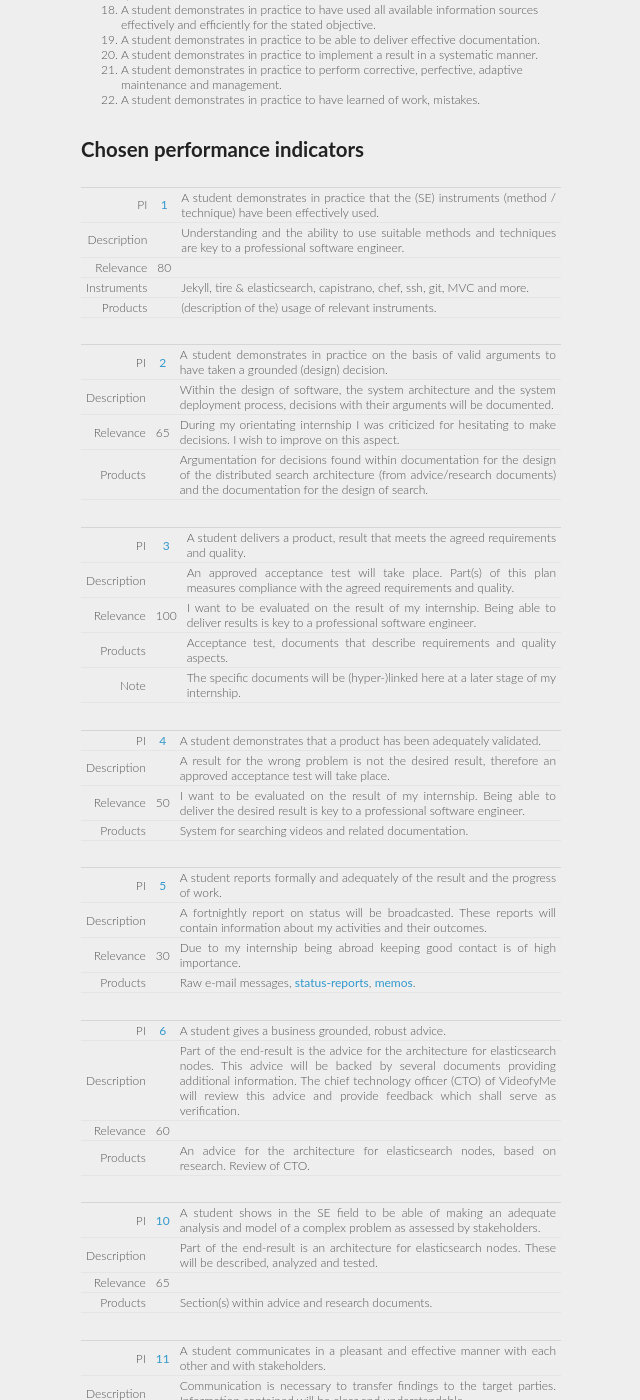
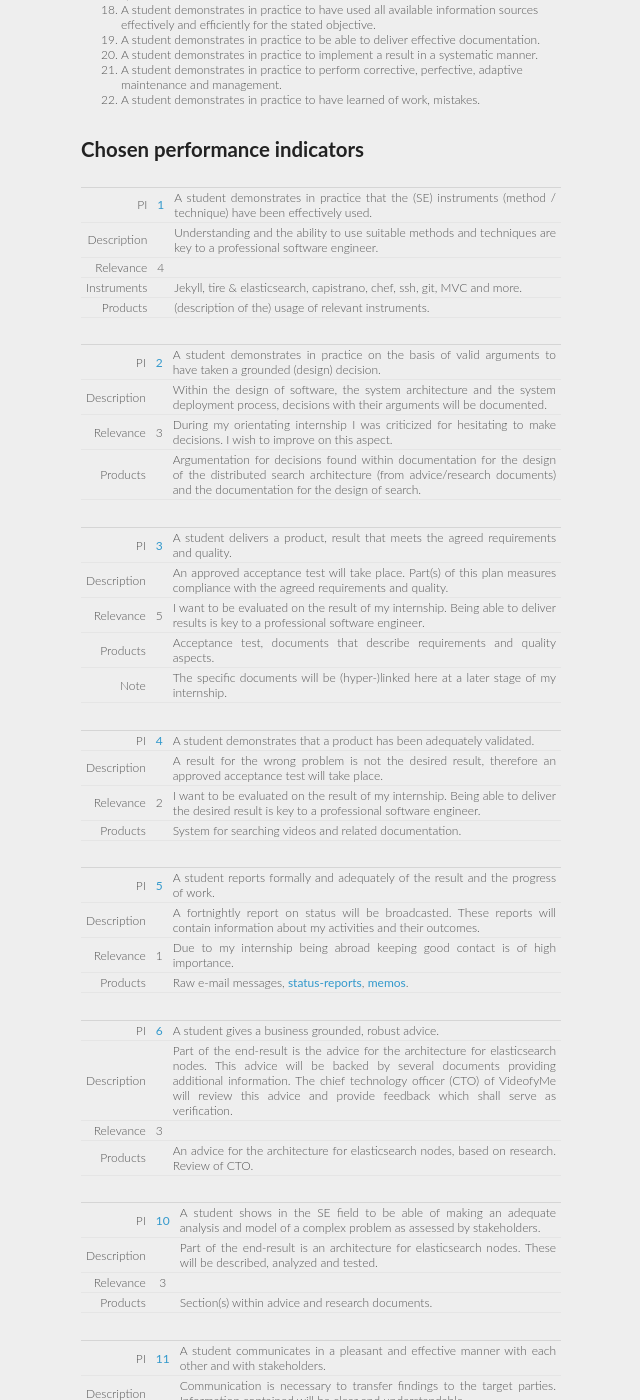
Before and after one commit to xeago/gradblog, a Jekyll site: the page built from graduation/performance-plan.md, in a window 1280 px wide and 1400 px high, scrolled down 778 px. Shown: the whole window, without its empty margins (319-959 px from the left). Built offline with Jekyll 4.4.1, drawn with Linux system fonts in a browser that asks for light colours; Markdown is read by kramdown in place of the engine named in the settings; some of the changed text lies outside the part shown.

Commit message:
Change relevance numbers according to regulations

```diff
--- a/graduation/performance-plan.md
+++ b/graduation/performance-plan.md
@@ -42,7 +42,7 @@
 -:|:-------:|-----------|
 PI          | [1][PI01] | A student demonstrates in practice that the (SE) instruments (method / technique) have been effectively used.
 Description |           | Understanding and the ability to use suitable methods and techniques are key to a professional software engineer.
-Relevance   | 80        |
+Relevance   | 4         |
 Instruments |           | Jekyll, tire & elasticsearch, capistrano, chef, ssh, git, MVC and more.
 Products    |           | (description of the) usage of relevant instruments.
 
@@ -50,14 +50,14 @@
 -:|:-------:|-----------|
 PI          | [2][PI02] | A student demonstrates in practice on the basis of valid arguments to have taken a grounded (design) decision.
 Description |           | Within the design of software, the system architecture and the system deployment process, decisions with their arguments will be documented.
-Relevance   | 65        | During my orientating internship I was criticized for hesitating to make decisions. I wish to improve on this aspect.
+Relevance   | 3        | During my orientating internship I was criticized for hesitating to make decisions. I wish to improve on this aspect.
 Products    |           | Argumentation for decisions found within documentation for the design of the distributed search architecture (from advice/research documents) and the documentation for the design of search.
 
   |         |
 -:|:-------:|-----------|
 PI          | [3][PI03] | A student delivers a product, result that meets the agreed requirements and quality.
 Description |           | An approved acceptance test will take place. Part(s) of this plan measures compliance with the agreed requirements and quality.
-Relevance   | 100       | I want to be evaluated on the result of my internship. Being able to deliver results is key to a professional software engineer.
+Relevance   | 5         | I want to be evaluated on the result of my internship. Being able to deliver results is key to a professional software engineer.
 Products    |           | Acceptance test, documents that describe requirements and quality aspects.
 Note        |           | The specific documents will be (hyper-)linked here at a later stage of my internship.
 
@@ -66,7 +66,7 @@
 -:|:-------:|-----------|
 PI          | [4][PI04] | A student demonstrates that a product has been adequately validated.
 Description |           | A result for the wrong problem is not the desired result, therefore an approved acceptance test will take place.
-Relevance   | 50        | I want to be evaluated on the result of my internship. Being able to deliver the desired result is key to a professional software engineer.
+Relevance   | 2         | I want to be evaluated on the result of my internship. Being able to deliver the desired result is key to a professional software engineer.
 Products    |           | System for searching videos and related documentation.
 
 <div id="ref-PI05" class="ref"></div>
@@ -75,77 +75,77 @@
 -:|:-------:|-----------|
 PI          | [5][PI05] | A student reports formally and adequately of the result and the progress of work.
 Description |           | A fortnightly report on status will be broadcasted. These reports will contain information about my activities and their outcomes.
-Relevance   | 30        | Due to my internship being abroad keeping good contact is of high importance.
+Relevance   | 1         | Due to my internship being abroad keeping good contact is of high importance.
 Products    |           | Raw e-mail messages, [status-reports], [memos].
 
   |         |
 -:|:-------:|-----------|
 PI          | [6][PI06] | A student gives a business grounded, robust advice.
 Description |           | Part of the end-result is the advice for the architecture for elasticsearch nodes. This advice will be backed by several documents providing additional information. The chief technology officer (CTO) of VideofyMe will review this advice and provide feedback which shall serve as verification.
-Relevance   | 60        |
+Relevance   | 3         |
 Products    |           | An advice for the architecture for elasticsearch nodes, based on research. Review of CTO.
 
   |         |
 -:|:-------:|-----------|
 PI          | [10][PI10]| A student shows in the SE field to be able of making an adequate analysis and model of a complex problem as assessed by stakeholders.
 Description |           | Part of the end-result is an architecture for elasticsearch nodes. These will be described, analyzed and tested.
-Relevance   | 65        |
+Relevance   | 3         |
 Products    |           | Section(s) within advice and research documents.
 
   |         |
 -:|:-------:|-----------|
 PI          | [11][PI11]| A student communicates in a pleasant and effective manner with each other and with stakeholders.
 Description |           | Communication is necessary to transfer findings to the target parties. Information contained will be clear and understandable.
-Relevance   | 80        | Due to my internship being abroad keeping good contact is of high importance.
+Relevance   | 4         | Due to my internship being abroad keeping good contact is of high importance.
 Products    |           | Archive of all textual-communication, reflection of stakeholders.
 
   |         |
 -:|:-------:|-----------|
 PI          | [14][PI14]| A student gives an adequate view of the progress and results of the work to create a bigger basis of understanding.
 Description |           | Supervisors obtain a basis of understanding by getting feedback early and often about the work performed and its results. This feedback contains concise, coherent information.
-Relevance   | 80        |
+Relevance   | 4         |
 Products    |           | Feedback messages, [status-reports], [memos], [portfolio](index.html).
 
   |         |
 -:|:-------:|-----------|
 PI          | [15][PI15]| A student demonstrates in practice to be able to make a conceptual integer design.
 Description |           | Implementing an integer design should not lead to questions about the design. Prove of this can be established on two ways: successful implementation of the design can be used as prove of a design being integer and a survey of colleagues — knowledgeable in the domain.
-Relevance   | 80        |
+Relevance   | 4         |
 Products    |           | Documentation for the design of distributed search architecture (from advice/research documents) and the documentation for the design of search. Survey results.
 
   |         |
 -:|:-------:|-----------|
 PI          | [16][PI16]| A student demonstrates in practice to be able to realize an integer design.
 Description |           | Validated documentation with the implementation is part of the end-result. Backtracking the designs, and the decisions within them will serve as validation of the documentation.
-Relevance   | 80        |
+Relevance   | 4         |
 Products    |           | Documentation for the design of distributed search architecture (from advice/research documents) and the documentation for the design of search.
 
   |         |
 -:|:-------:|-----------|
 PI          | [17][PI17]| A student demonstrates in practice his professional attitude (loyalty, honest, flexible, ..).
 Description |           | Soft skills are important in any project for a pleasant, successful execution. Examples of soft-skills are: cooperativeness, eagerness to learn, self criticism.
-Relevance   | 80        |
+Relevance   | 4         |
 Products    |           | Reflection of supervisors and colleagues.
 
   |         |
 -:|:-------:|-----------|
 PI          | [18][PI18]| A student demonstrates in practice to have used all available information sources effectively and efficiently for the stated objective.
 Description |           | Reliability and verifiability of information are important for the end-result. Information sources will be carefully considered and cited in a bibliography.
-Relevance   | 80        |
+Relevance   | 4         |
 Products    |           | Bibliography
 
   |         |
 -:|:-------:|-----------|
 PI          | [19][PI19]| A student demonstrates in practice to be able to deliver effective documentation.
 Description |           | Documentation must serve a clear purpose without distractions and ambiguities.
-Relevance   | 80        | Maintaining, extending a distributed architecture is no easy job, it should not be made harder by omitting useful documentation.
+Relevance   | 4         | Maintaining, extending a distributed architecture is no easy job, it should not be made harder by omitting useful documentation.
 Products    |           | Design documents.
 
   |         |
 -:|:-------:|-----------|
 PI          | [22][PI22]| A student demonstrates in practice to have learned of work, mistakes.
 Description |           | While this internship will conclude with my graduation, learning is a process that never completes. Unfortunately, it is not feasible to log every skill or knowledge that is acquired. To compensate for this, a short reflection-memo will be broadcasted monthly.
-Relevance   | 100       | Learning, from any origin, is of utmost importance for any software engineer.
+Relevance   | 5         | Learning, from any origin, is of utmost importance for any software engineer.
 Products    |           | Monthly memos.
 
 
```
